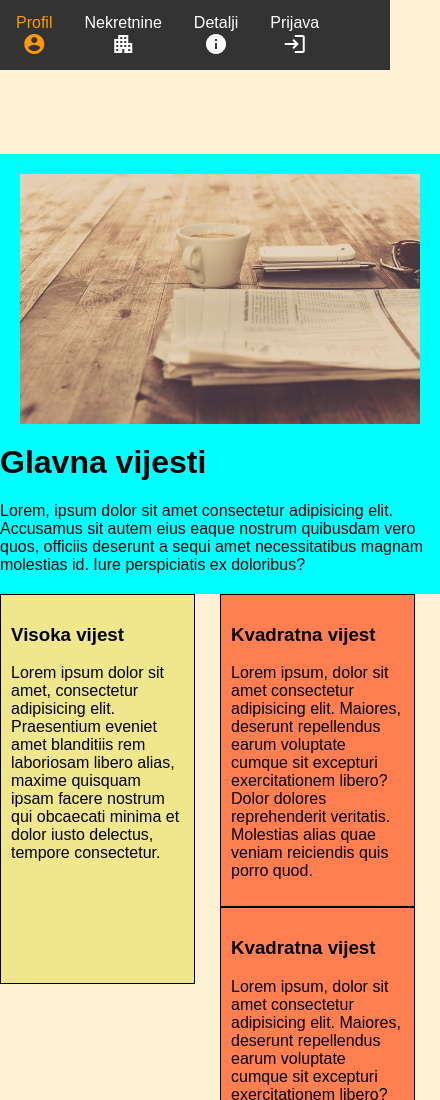
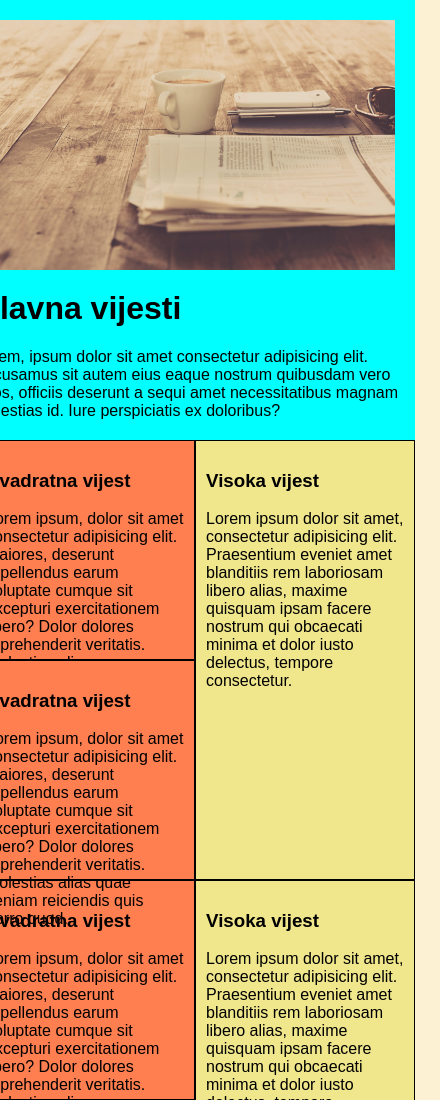
Before and after one commit to NedimBecic/Real-Estate-Management-System, a plain HTML site: page html/vijesti.html in a window 390 px wide. Shown: the top 1100 px of the page, 440 px wide, since content can reach past the window. Drawn offline with Linux system fonts and the light colour scheme.

Commit message:
ispravljena greska nepoznata margina izmedju menija i glavne vijesti, doradjen raspored vijesti u gridu

```diff
--- a/css/nekretnine.css
+++ b/css/nekretnine.css
@@ -23,7 +23,7 @@ iframe {
   flex-wrap: wrap;
   gap: 20px;
   padding: 20px;
-  justify-content: center;
+  justify-content: start;
   /* Centriranje po horizontali */
   align-content: center;
   /* Centriranje po vertikali */
--- a/css/vijesti.css
+++ b/css/vijesti.css
@@ -5,14 +5,11 @@ body {
   padding: 0;
 }
 
-iframe {
-  border: none;
-  width: 100%;
-}
 
 .vijesti-grid {
   display: grid;
-  width: 100%;
+  justify-content: center;
+  align-items: center;
 }
 
 .glavnaVijest {
@@ -33,6 +30,24 @@ h1 {
   padding: 20px;
 }
 
+.visokaVijest {
+  aspect-ratio: 1/2;
+  background-color: khaki;
+  box-sizing: border-box;
+  padding: 10px;
+  height: 100%;
+  border: 1px solid black;
+}
+
+.kvadratnaVijest {
+  aspect-ratio: 1/1;
+  background-color: coral;
+  box-sizing: border-box;
+  padding: 10px;
+  height: 100%;
+  border: 1px solid black;
+}
+
 @media (min-width: 800px) {
   .glavnaVijest {
     aspect-ratio: 2/1;
@@ -40,10 +55,10 @@ h1 {
     grid-row: 1;
   }
   .visokaVijest {
-    width: 25vw;
+    width: 100%;
   }
   .kvadratnaVijest {
-    width: 25vw;
+    width: 100%;
   }
 
   #visokaVijestDrugiSection,
@@ -116,10 +131,10 @@ h1 {
     grid-row: 1;
   }
   .visokaVijest {
-    width: 50vw;
+    width: 100%;
   }
   .kvadratnaVijest {
-    width: 50vw;
+    width: 100%;
   }
 
   #visokaVijestDrugiSection {
@@ -130,7 +145,7 @@ h1 {
   }
 
   #visokaVijestDrugiSection {
-    grid-column: 1;
+    grid-column: 2;
   }
 
   #visokaVijestDrugiSection2 {
@@ -161,7 +176,7 @@ h1 {
 
   #kvadratnaVijestGornjiLijevi {
     grid-row: 2;
-    grid-col: 1;
+    grid-column: 1;
   }
   #kvadratnaVijestGornjiLijevi2 {
     grid-row: 6;
@@ -179,26 +194,10 @@ h1 {
 
   #kvadratnaVijestDonjiLijevi {
     grid-row: 3;
-    grid-col: 2;
+    grid-column: 1;
   }
   #kvadratnaVijestDonjiLijevi2 {
     grid-row: 7;
     grid-column: 1;
   }
 }
-
-.visokaVijest {
-  aspect-ratio: 1/2;
-  background-color: khaki;
-  box-sizing: border-box;
-  padding: 10px;
-  border: 1px solid black;
-}
-
-.kvadratnaVijest {
-  aspect-ratio: 1/1;
-  background-color: coral;
-  box-sizing: border-box;
-  padding: 10px;
-  border: 1px solid black;
-}
--- a/html/vijesti.html
+++ b/html/vijesti.html
@@ -7,7 +7,6 @@
     <link rel="stylesheet" type="text/css" href="../css/vijesti.css" />
   </head>
   <body>
-    <iframe src="meni.html"> </iframe>
     <div class="vijesti-grid">
       <div class="glavnaVijest">
         <img src="../Resources/vijesti.jpg" alt="vijesti slika" class="naslovna"/>
```
